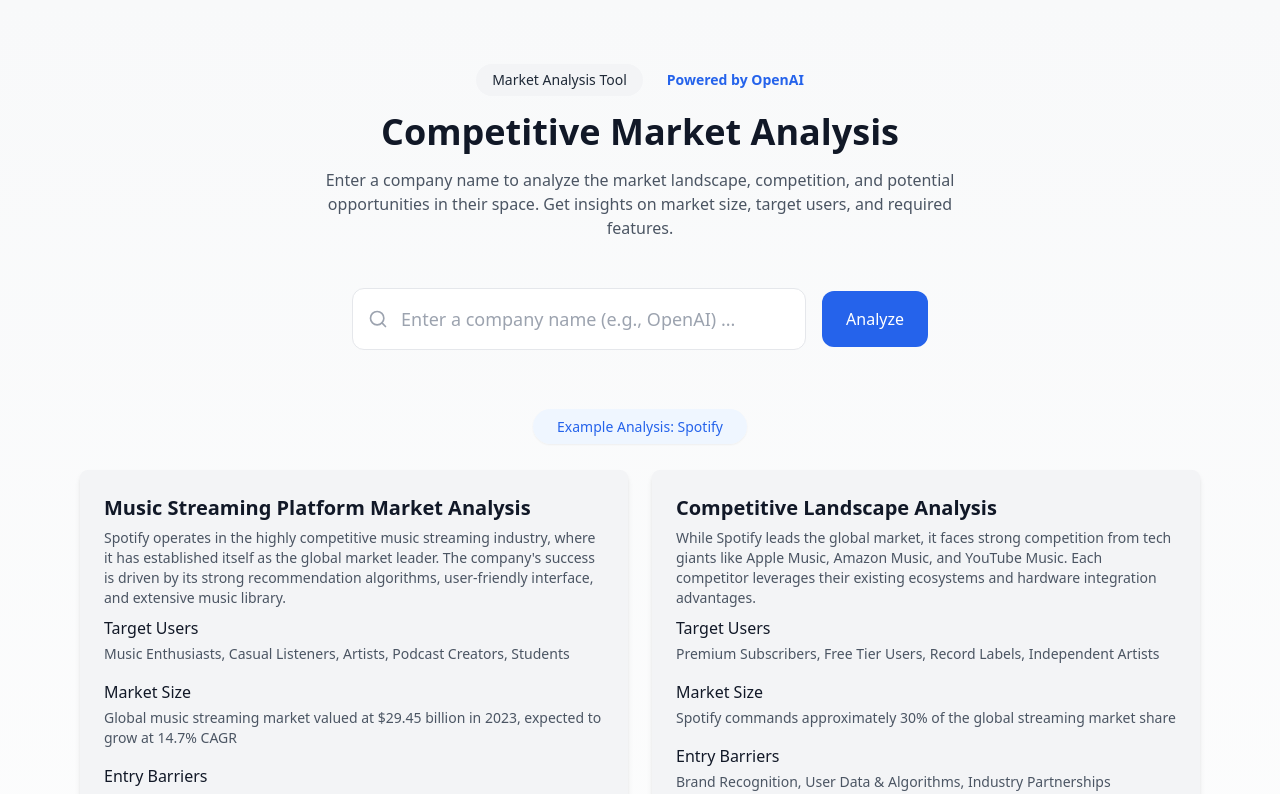
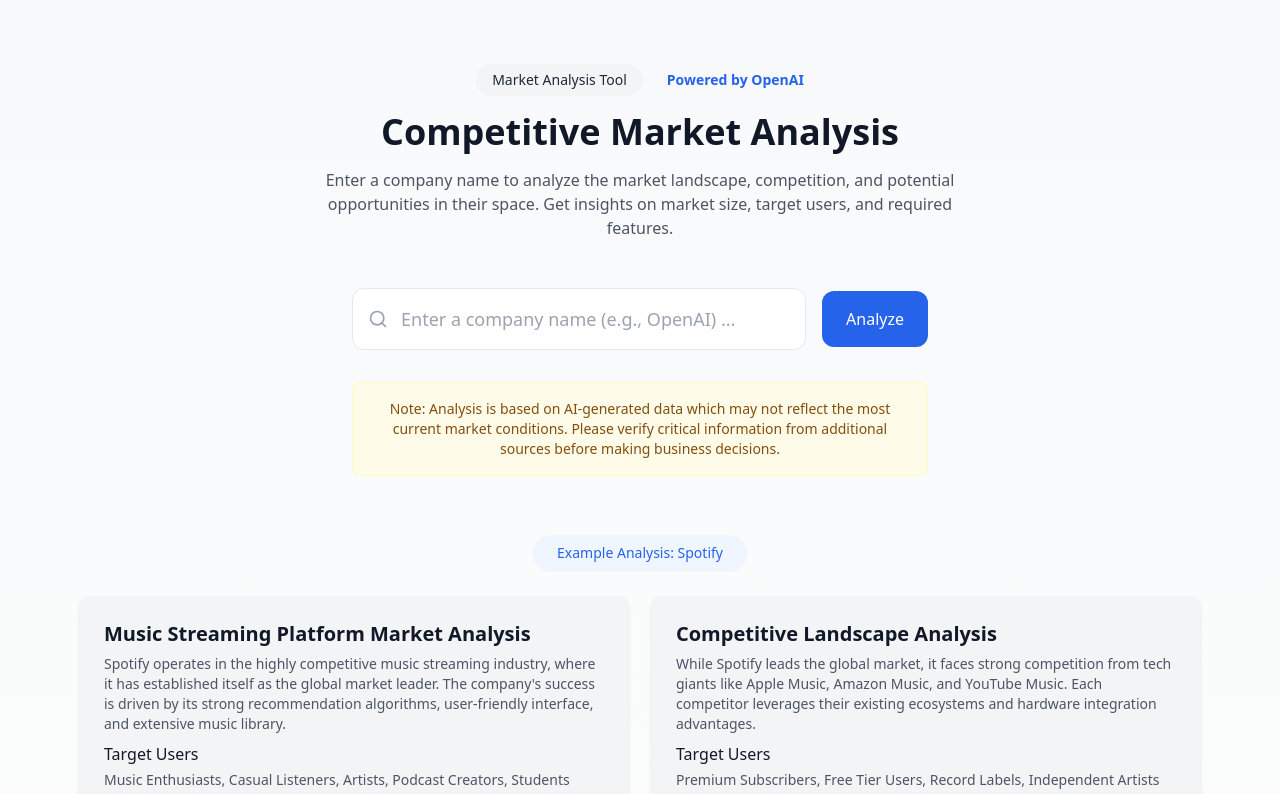
Before and after one commit to raoulkahn/market-insights, a React (Vite) app: page / in a window 1280 px wide. Shown: the top 794 px of the page. Built offline with nearby package versions, Linux system fonts and the light colour scheme.

Commit message:
Update disclaimer
Add a disclaimer to the application to inform users that the market analysis may not reflect the most current data due to limitations in the underlying large language model.

```diff
--- a/src/pages/Index.tsx
+++ b/src/pages/Index.tsx
@@ -324,7 +324,7 @@ const Index = () => {
           </p>
         </motion.div>
 
-        <form onSubmit={handleSubmit} className="max-w-xl mx-auto mb-16">
+        <form onSubmit={handleSubmit} className="max-w-xl mx-auto mb-8">
           <motion.div
             className="relative flex items-center"
             initial={{ scale: 0.95, opacity: 0 }}
@@ -353,6 +353,18 @@ const Index = () => {
             </motion.button>
           </motion.div>
         </form>
+
+        <motion.div
+          initial={{ opacity: 0, y: 10 }}
+          animate={{ opacity: 1, y: 0 }}
+          transition={{ delay: 0.3, duration: 0.5 }}
+          className="max-w-xl mx-auto mb-16 p-4 bg-yellow-50 border border-yellow-100 rounded-lg"
+        >
+          <p className="text-sm text-yellow-800 text-center">
+            Note: Analysis is based on AI-generated data which may not reflect the most current market conditions.
+            Please verify critical information from additional sources before making business decisions.
+          </p>
+        </motion.div>
 
         {!analysis.length && !isLoading && (
           <>
```
